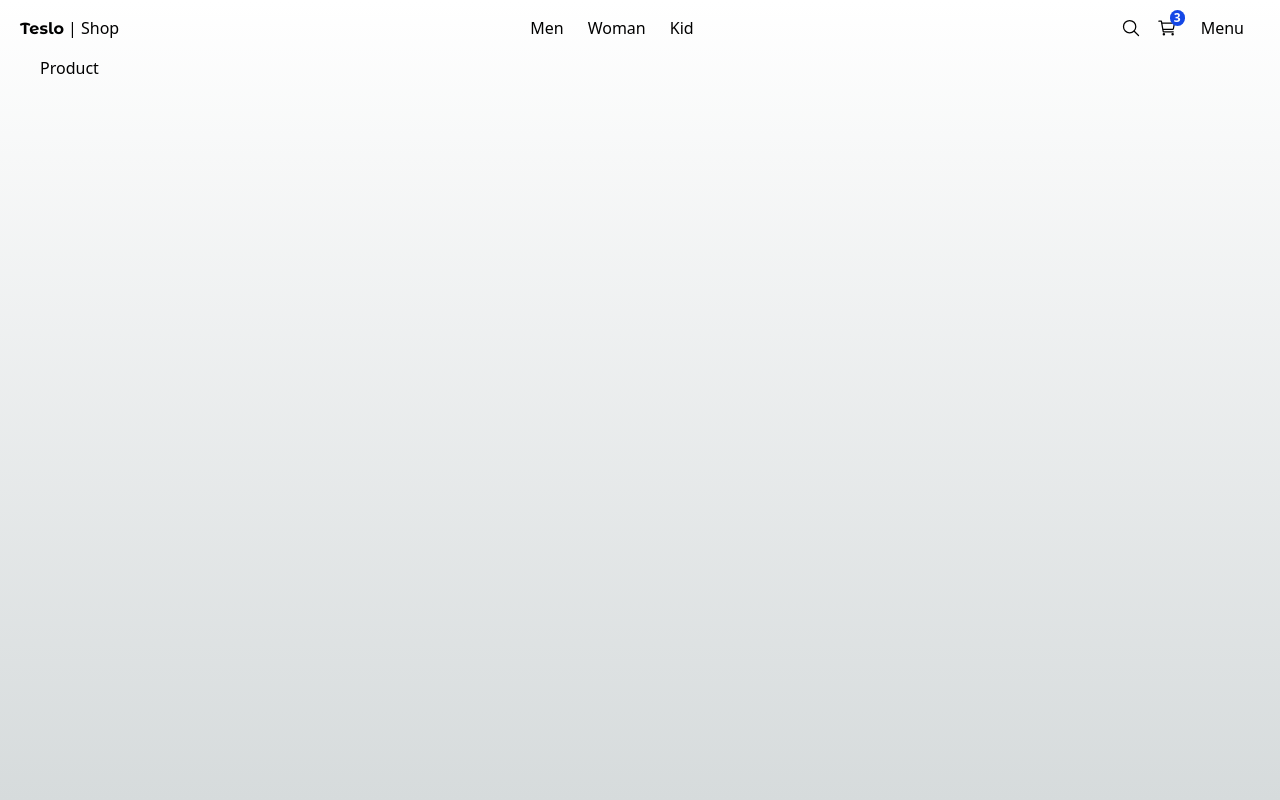
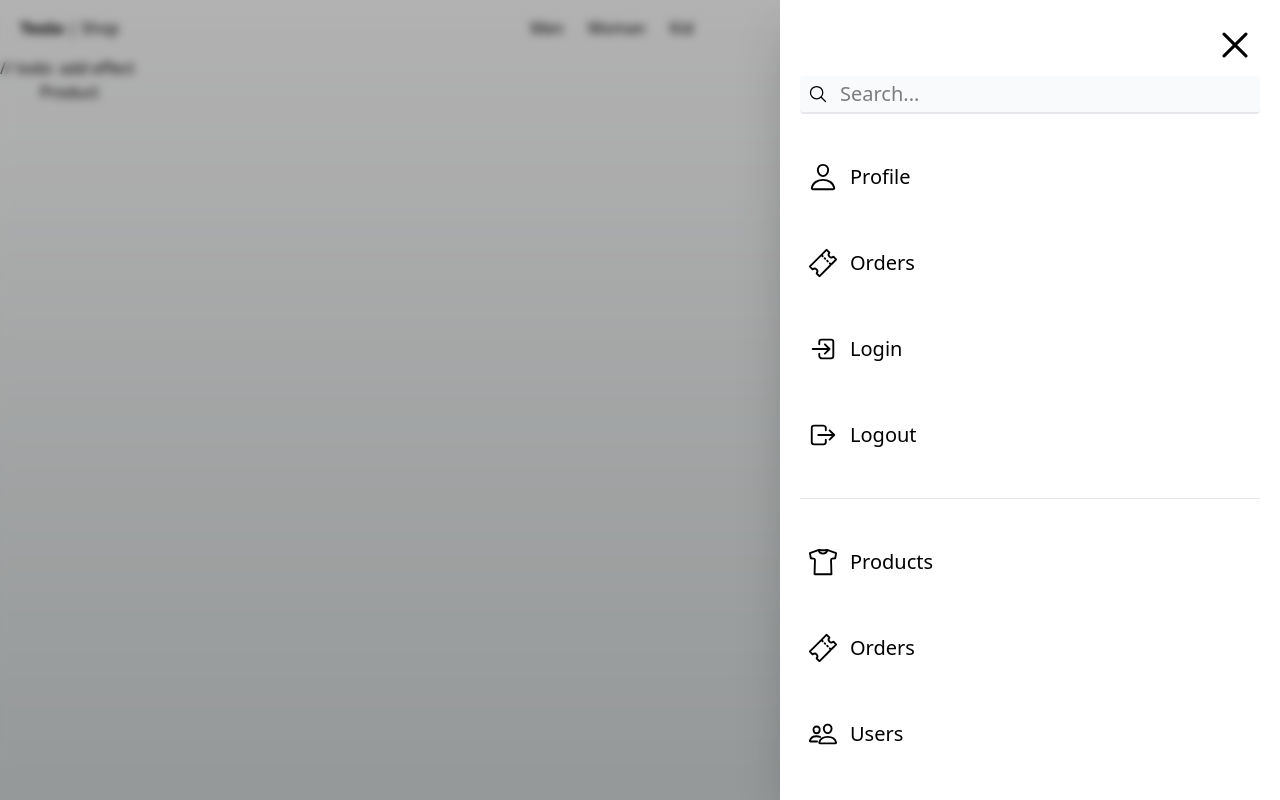
Before and after one commit to JuanCruzMedina/teslo-shop, a Next.js app: page /product/1 in a window 1280 px wide. Built offline with nearby package versions, Linux system fonts and the light colour scheme.

Commit message:
feat: add sidebar component

```diff
--- a/src/app/(shop)/layout.tsx
+++ b/src/app/(shop)/layout.tsx
@@ -1,3 +1,4 @@
+import { SideBar } from "@/components/side-bar/SideBar";
 import { TopMenu } from "@/components/ui/top-menu/TopMenu";
 
 export default function ShopLayout({
@@ -8,6 +9,7 @@
   return (
     <div className="min-h-screen">
       <TopMenu />
+      <SideBar />
       <div className="px-0 sm:px-10">{children}</div>
     </div>
   );
--- /dev/null
+++ b/src/components/side-bar/SideBar.tsx
@@ -0,0 +1,99 @@
+"use client";
+import Link from "next/link";
+import {
+  IoCloseOutline,
+  IoLogInOutline,
+  IoLogOutOutline,
+  IoPeopleOutline,
+  IoPersonOutline,
+  IoSearchOutline,
+  IoShirtOutline,
+  IoTicketOutline,
+} from "react-icons/io5";
+
+export const SideBar = () => {
+  return (
+    <div>
+      {/* background black */}
+      <div className="fixed top-0 left-0 w-screen h-screen bg-black z-10 opacity-30"></div>
+      {/* background blur */}
+      <div className="fade-in fixed top-0 left-0 w-screen h-screen z-10 backdrop-filter backdrop-blur-xs"></div>
+      {/* Add sidebar content here */}
+      // todo: add effect
+      <nav className="fixed p-5 right-0 top-0 w-[500px] h-screen bg-white z-20 shadow-2xl transform transition-all duration-300">
+        <IoCloseOutline
+          size={50}
+          className="absolute top-5 right-5 cursor-pointer"
+          onClick={() => {
+            // close sidebar
+          }}
+        />
+        {/* input */}
+        <div className="relative mt-14">
+          <IoSearchOutline size={20} className="absolute top-2 left-2" />
+          <input
+            type="text"
+            placeholder="Search..."
+            className="w-full bg-gray-50 rounded pl-10 py-1 pr-10 border-b-2 text-xl border-gray-200 focus:outline-none focus:border-blue-500"
+          />
+        </div>
+        <SideBarItem
+          icon={<IoPersonOutline size={30} />}
+          text="Profile"
+          link="/"
+        />
+        <SideBarItem
+          icon={<IoTicketOutline size={30} />}
+          text="Orders"
+          link="/"
+        />
+        <SideBarItem
+          icon={<IoLogInOutline size={30} />}
+          text="Login"
+          link="/"
+        />
+        <SideBarItem
+          icon={<IoLogOutOutline size={30} />}
+          text="Logout"
+          link="/"
+        />
+        <div className="w-full h-px bg-gray-200 my-10"></div>
+        <SideBarItem
+          icon={<IoShirtOutline size={30} />}
+          text="Products"
+          link="/"
+        />
+        <SideBarItem
+          icon={<IoTicketOutline size={30} />}
+          text="Orders"
+          link="/"
+        />
+        <SideBarItem
+          icon={<IoPeopleOutline size={30} />}
+          text="Users"
+          link="/"
+        />
+      </nav>
+    </div>
+  );
+};
+
+const SideBarItem = ({
+  icon,
+  text,
+  link,
+}: {
+  icon: React.ReactNode;
+  text: string;
+  link: string;
+}) => {
+  return (
+    <Link
+      href={link}
+      className="flex items-center p-2 mt-10 hover:bg-gray-100 rounded transition-all"
+    >
+      {icon}
+      <span className="ml-3 text-xl">{text}</span>
+    </Link>
+  );
+};
```
